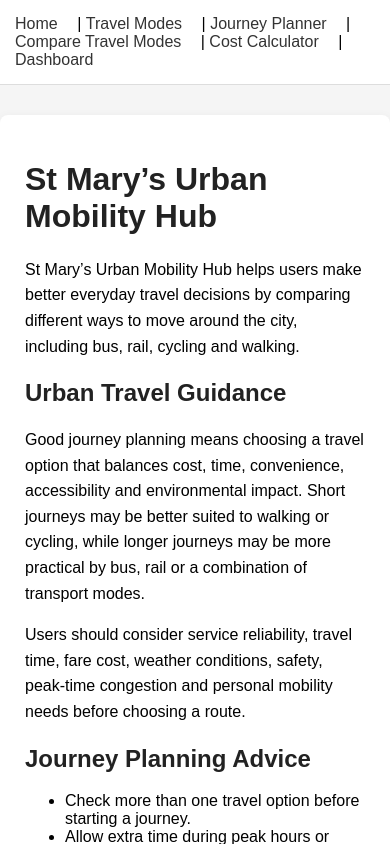
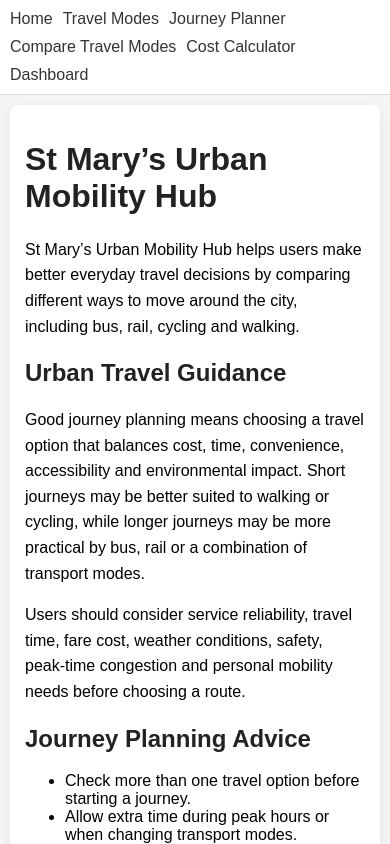
Before and after one commit to sitanatarajan2006/React-Project, a React (Vite) app in the folder st-marys-mobility-hub/: page / in a window 390 px wide. Shown: the top 844 px of the page. Built offline with nearby package versions, Linux system fonts and the light colour scheme.

Commit message:
impoved table appearance

```diff
--- a/st-marys-mobility-hub/src/App.css
+++ b/st-marys-mobility-hub/src/App.css
@@ -8,10 +8,12 @@ nav {
   background-color: #ffffff;
   padding: 15px;
   border-bottom: 1px solid #ddd;
+  display: flex;
+  flex-wrap: wrap;
+  gap: 10px;
 }
 
 nav a {
-  margin-right: 15px;
   text-decoration: none;
   color: #333;
   font-weight: 500;
@@ -37,3 +39,41 @@ h1, h2, h3 {
 p {
   line-height: 1.6;
 }
+
+input, select {
+  padding: 8px;
+  margin-top: 5px;
+  width: 100%;
+  max-width: 300px;
+}
+
+table {
+  width: 100%;
+  border-collapse: collapse;
+  margin-top: 15px;
+}
+
+th {
+  background-color: #f0f0f0;
+}
+
+th, td {
+  padding: 10px;
+  text-align: left;
+  border-bottom: 1px solid #ddd;
+}
+
+@media (max-width: 600px) {
+  .container {
+    margin: 10px;
+    padding: 15px;
+  }
+
+  nav {
+    padding: 10px;
+  }
+
+  table {
+    font-size: 12px;
+  }
+}
--- a/st-marys-mobility-hub/src/App.jsx
+++ b/st-marys-mobility-hub/src/App.jsx
@@ -13,11 +13,11 @@ function App() {
   return (
     <Router>
       <nav>
-        <Link to="/">Home</Link> |{" "}
-        <Link to="/travel-modes">Travel Modes</Link> |{" "}
-        <Link to="/journey-planner">Journey Planner</Link> |{" "}
-        <Link to="/compare">Compare Travel Modes</Link> |{" "}
-        <Link to="/cost-calculator">Cost Calculator</Link> |{" "}
+        <Link to="/">Home</Link>{" "}
+        <Link to="/travel-modes">Travel Modes</Link>{" "}
+        <Link to="/journey-planner">Journey Planner</Link>{" "}
+        <Link to="/compare">Compare Travel Modes</Link>{" "}
+        <Link to="/cost-calculator">Cost Calculator</Link>{" "}
         <Link to="/dashboard">Dashboard</Link>
       </nav>
 
```
